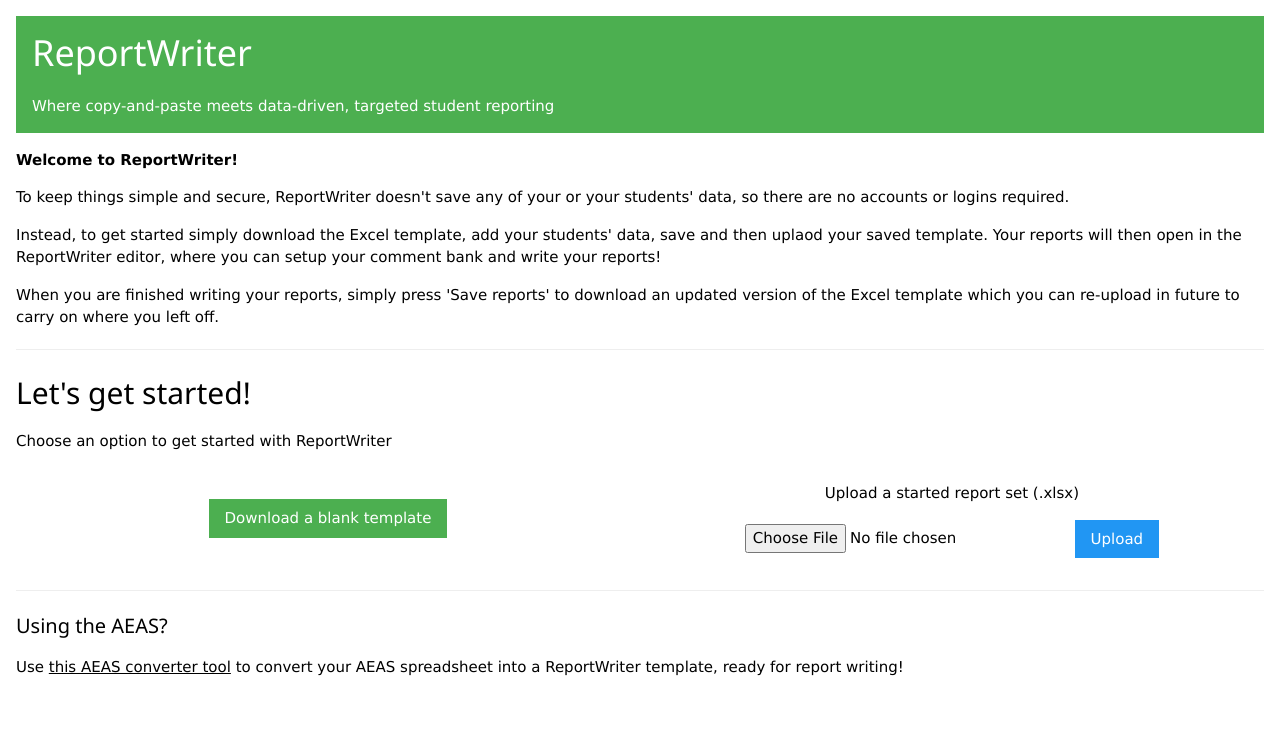
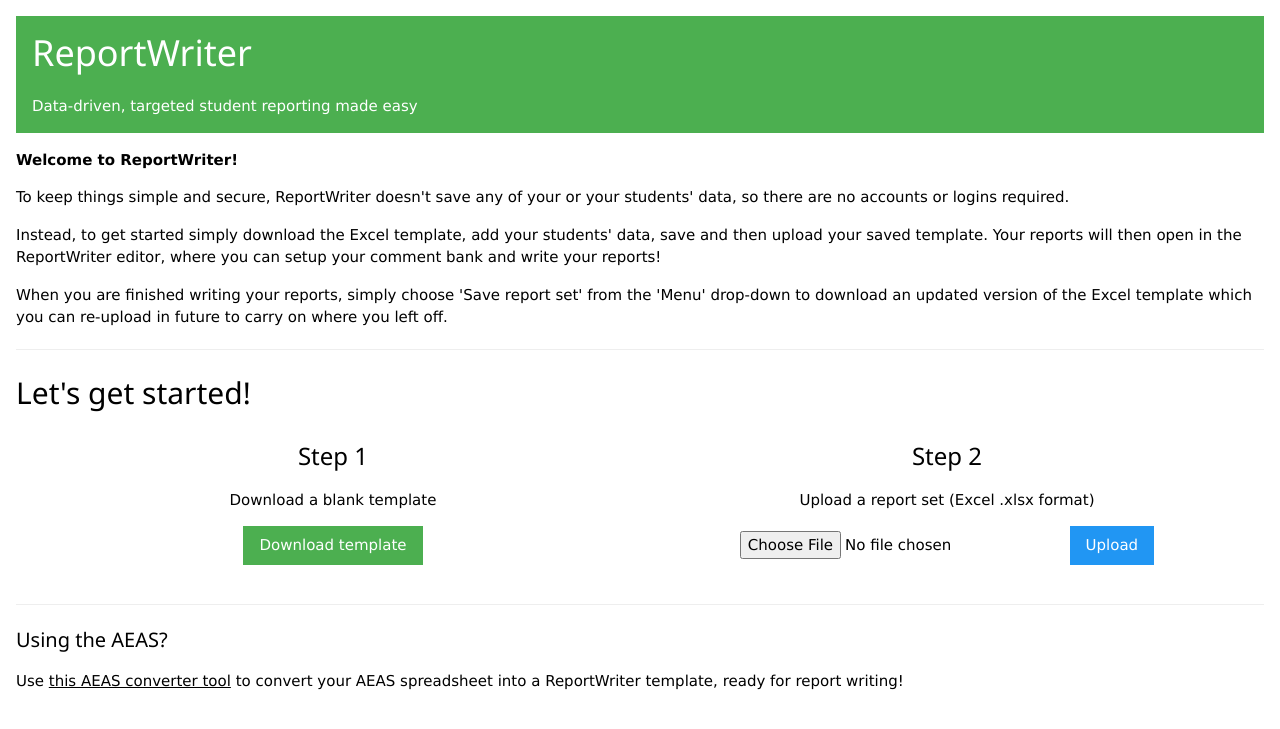
Before and after one commit to awdimmick/ReportWriter, a Flask app: page / in a window 1280 px wide. Shown: the top 729 px of the page. Run offline with Flask 3, Linux system fonts and the light colour scheme; parts of the project's set-up code (start-up, migrations or seed data) failed here and were passed over.

Commit message:
Improved homepage and error handling of invalid files

```diff
--- a/app.py
+++ b/app.py
@@ -139,8 +139,8 @@ def upload_aeas():
 
 
         except model.AEASReportSetConverter.LoadAEASError as e:
-            flash(str(e))
-            return redirect(url_for('index'))
+            return "Could not validate AEAS document", 415
+
 
         except Exception as e:
             flash(str(e))
@@ -182,10 +182,13 @@ def upload_report_set():
                 return redirect(url_for('editor'))
 
             except model.LoadExcelTemplateException as e:
-                flash("Error uploading Excel report set: " + str(e))
+                # flash("Error uploading Excel report set: " + str(e))
                 return redirect(url_for('index'))
+        else:
 
-    flash("Invalid template file! Please download a fresh template and try again.")
+            # flash("Invalid template file! Please download a fresh template and try again.")
+            return "Invalid ReportWriter template file uploaded", 415
+
     return redirect(url_for('index'))
 
 
@@ -204,7 +207,7 @@ def get_report_set_json_from_session():
     # if 'active_report_set_json' in session:
     #    return session['active_report_set_json']
     else:
-        return abort(404)
+        return "Uploaded file did not contain any reports, or was not a valid ReportWriter template.", 404
 
 
 @app.after_request
--- a/model.py
+++ b/model.py
@@ -440,7 +440,8 @@ class AEASReportSetConverter:
             raise AEASReportSetConverter.LoadAEASError(str(e))
 
         except Exception as e:
-            raise e
+            raise AEASReportSetConverter.LoadAEASError(str(e))
+
 
 
 if __name__ == '__main__':
--- a/static/js/rw_editor.js
+++ b/static/js/rw_editor.js
@@ -151,7 +151,8 @@ function load_reports_from_server() {
             update_local_storage();
             continue_loading_editor_page();
         } else if (xhr.status == 404) {
-            console.log("No active report set found.");
+            alert("No reports could be found in the uploaded document");
+
             window.location.href = "/";
         }
     };
@@ -190,6 +191,9 @@ function save_excel() {
         // let save_button = document.getElementById("btn_download_xlsx");
         // save_button.setAttribute("disabled", "true");
         // save_button.innerText = "Saving...";
+
+        show_hide_download_progress_modal("show");
+
     }
 
     xhr.onload = (event) => {
@@ -197,6 +201,7 @@ function save_excel() {
             // let save_button = document.getElementById("btn_download_xlsx");
             // save_button.removeAttribute("disabled");
             // save_button.innerText = "Save reports";
+            show_hide_download_progress_modal("hide");
             alert_unsaved_changes(false);
             let download_url = xhr.responseText;
             window.location.href = download_url;
@@ -353,7 +358,7 @@ function render_comment_bank_comment(label, text, id, category) {
     // Create div element to contain the comment action buttons
     const comment_action_buttons = document.createElement("div");
     comment_action_buttons.id = "cb_comment_" + id + "_buttons";
-    comment_action_buttons.className = "w3-center w3-hide";
+    comment_action_buttons.className = "w3-center w3-margin-bottom w3-hide";
     comment_action_buttons.innerHTML = `<div class="w3-bar">
                                 <button class="w3-small w3-button w3-white w3-border w3-round w3-hover-green" onclick="use_comment_in_report(${id})">Use
                                 </button>&nbsp;
@@ -784,11 +789,50 @@ function compile_all_reports() {
 /** Home page function **/
 function upload_report_set() {
 
+    const xhr = new XMLHttpRequest();
     const frm = document.getElementById("upload_report_set_form");
     const btn = document.getElementById("upload_report_set_button");
-    btn.setAttribute('disabled', true);
-    btn.value = 'Processing...';
-    frm.submit();
+    const fd = new FormData(frm);
+
+    xhr.onloadstart = ()=>{
+        btn.setAttribute('disabled', true);
+        btn.value = 'Processing...';
+        show_hide_upload_progress_modal("show");
+    };
+
+    xhr.onload = ev => {
+        if (xhr.status === 200){
+
+            // Restore upload button
+            btn.removeAttribute('disabled');
+            btn.value = 'Upload';
+
+            // Clear existing local storage
+            clear_local_storage();
+
+            // Redirect to editor page
+            window.location.href = '/editor';
+
+        }
+
+        if (xhr.status === 415){
+            // Restore upload button
+            show_hide_upload_progress_modal("hide");
+            btn.removeAttribute('disabled');
+            btn.value = 'Upload';
+            document.getElementById("report_set_file").value="";
+            alert(xhr.responseText);
+
+        }
+    };
+
+    xhr.onerror = ev => {
+        alert("There was a problem when uploading the report set: " + xhr.responseText);
+    };
+
+    xhr.open("POST", "/upload_report_set");
+
+    xhr.send(fd)
 
 }
 
@@ -819,19 +863,27 @@ function aeas_upload_handler() {
     XHR.onloadstart = () => {
 
         modal_content.className += " w3-hide";
-        processing_indicator.className = modal_content.className.replaceAll(" w3-hide", "");
+        processing_indicator.className = processing_indicator.className.replaceAll(" w3-hide", "");
 
     };
 
     // Define what happens on successful data submission
     XHR.addEventListener("load", (event) => {
         if (XHR.status === 200) {
+            show_hide_aeas_modal("hide");
+            modal_content.className = modal_content.className.replaceAll(" w3-hide", "");
+            processing_indicator.className += " w3-hide";
+            window.location.href = XHR.responseText;
+        }
+        else if (XHR.status === 415){
+            alert(XHR.responseText);
+            show_hide_aeas_modal("hide");
+            modal_content.className = modal_content.className.replaceAll(" w3-hide", "");
+            processing_indicator.className += " w3-hide";
+            window.location.href = '/';
+
         }
         // alert(XHR.responseText);
-        show_hide_aeas_modal("hide");
-        modal_content.className = modal_content.className.replaceAll(" w3-hide", "");
-        processing_indicator.className += " w3-hide";
-        window.location.href = XHR.responseText;
     });
 
     // Define what happens in case of error
@@ -855,3 +907,13 @@ function show_hide_aeas_modal(status) {
     const modal = document.getElementById("aeas_modal");
     modal.style.display = status === "show" ? 'block' : 'none';
 }
+
+function show_hide_upload_progress_modal(status) {
+    const modal = document.getElementById("upload_progress_modal");
+    modal.style.display = status === "show" ? 'block' : 'none';
+}
+
+function show_hide_download_progress_modal(status) {
+    const modal = document.getElementById("download_progress_modal");
+    modal.style.display = status === "show" ? 'block' : 'none';
+}
--- a/templates/index.html
+++ b/templates/index.html
@@ -11,28 +11,56 @@
     <link href="/static/style/rw.css" rel="stylesheet">
 </head>
 
-<body onload="clear_local_storage()">
+<body>
 <div class="w3-container">
     <div class="w3-panel w3-green"><h1>ReportWriter</h1>
-        <p>Where copy-and-paste meets data-driven, targeted student reporting</p></div>
+        <p>Data-driven, targeted student reporting made easy</p></div>
 
     <strong>Welcome to ReportWriter!</strong>
     <p>To keep things simple and secure, ReportWriter doesn't save any of your or your students' data, so there are no
         accounts or logins required.</p>
-    <p>Instead, to get started simply download the Excel template, add your students' data, save and then uplaod your
+    <p>Instead, to get started simply download the Excel template, add your students' data, save and then upload your
         saved
         template. Your reports will then open in the ReportWriter editor, where you can setup your comment bank and
         write
         your reports!</p>
-    <p>When you are finished writing your reports, simply press 'Save reports' to download an updated version of the
-        Excel
-        template which you can re-upload in future to carry on where you left off.</p>
+    <p>When you are finished writing your reports, simply choose 'Save report set' from the 'Menu' drop-down to
+        download an updated version of the Excel template which you can re-upload in future to carry on where you left
+        off.</p>
     <hr>
     <h2>Let's get started!</h2>
-    <p>Choose an option to get started with ReportWriter</p>
 
-    <div class="w3-row w3-center">
+
+    <div class="w3-row-padding">
+        <table class="w3-center w3-margin-bottom" style="width: 100%">
+            <tr style="vertical-align:top">
+                <td class="w3-half">
+                    <h3>Step 1</h3>
+                    <p>Download a blank template</p>
+                    <button class="w3-button w3-green" onclick="window.location.href='/get_template';">
+                        Download template
+                    </button>
+                </td>
+                <td class="w3-half">
+                    <h3>Step 2</h3>
+                    <p>Upload a report set (Excel .xlsx format)</p>
+                    <form id="upload_report_set_form" method="post" ><!--action="/upload_report_set" enctype="multipart/form-data"> -->
+
+
+                        <input type="file" id="report_set_file" name="report_set_file"
+                               accept="application/vnd.ms-excel,.xlsx">
+
+                        <input type="button" id="upload_report_set_button" class="w3-button w3-blue" value="Upload"
+                               onclick="upload_report_set()">
+                    </form>
+                </td>
+            </tr>
+
+        </table>
+
+        <!--
         <div class="w3-cell w3-half w3-section">
+            <h3>Step 1</h3>
             <button class="w3-button w3-green w3-section" onclick="window.location.href='/get_template';">Download a
                 blank
                 template
@@ -40,20 +68,22 @@
         </div>
 
         <div class="w3-cell w3-half w3-cell-middle">
+            <h3>Step 2</h3>
             <p>Upload a started report set (.xlsx)</p>
             <form id="upload_report_set_form" method="post" action="/upload_report_set" enctype="multipart/form-data">
                 <input type="file" id="report_set_file" name="report_set_file" class=""
                        accept="application/vnd.ms-excel,.xlsx">
 
-                <input id="upload_report_set_button" type="submit" class="w3-button w3-blue" value="Upload">
+                <input type="button" id="upload_report_set_button"  class="w3-button w3-blue" value="Upload" onclick="upload_report_set()">
             </form>
 
         </div>
+        -->
 
     </div>
 
     {% for message in get_flashed_messages() %}
-        <p class="error_message">{{ message }}</p>
+        <p class="w3-container w3-pale-red w3-leftbar w3-border-red w3-padding">{{ message }}</p>
     {% endfor %}
 
     <hr>
@@ -65,15 +95,15 @@
 
     </div>
 
-    <!-- Add comment modal -->
+    <!-- AEAS modal -->
     <div id="aeas_modal" class="w3-modal">
         <div class="w3-modal-content w3-padding">
             <div class="w3-container">
                 <span onclick="show_hide_aeas_modal('hide')" class="w3-button w3-display-topright">&times;</span>
                 <h3 id="aeas_modal_title">AEAS converter</h3>
                 <div id="aeas_processing_indicator" class="w3-center w3-margin-top w3-hide">
-                    <p>Processing (this might take a few seconds)...</p><br>
-                    <img src="/static/assets/loading_pulse.gif">
+                    <p>Processing (this might take quite a few seconds)...</p><br>
+                    <img src="/static/assets/loading.gif" class="w3-margin-bottom">
                 </div>
                 <div id="aeas_modal_content">
                     <div class="w3-cell-row w3-margin-bottom">
@@ -98,6 +128,18 @@
         </div>
     </div>
 
+    <!-- Upload progress modal -->
+    <div id="upload_progress_modal" class="w3-modal">
+        <div class="w3-modal-content w3-padding">
+            <div class="w3-container w3-center">
+                <p>Uploading and building your report set</p><br>
+                <img src="/static/assets/loading.gif" class="w3-margin-bottom">
+            </div>
+
+        </div>
+    </div>
+
+
 </div>
 </body>
 </html>
```
Also changed, not shown: templates/layout.html (+19 -4 lines), static/assets/loading.gif (added).
